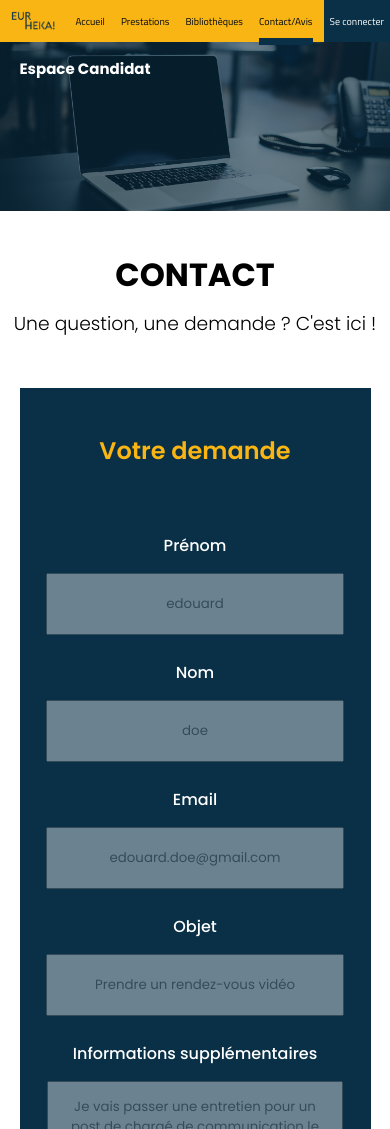
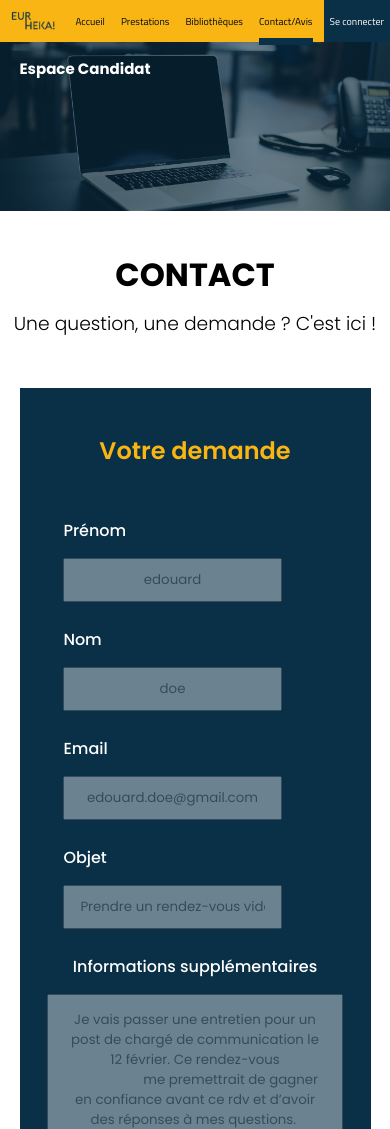
Before and after one commit to WildCodeSchool/remote2q4-21-p3-eurheka-front, a React (Create React App) app: page /contact-avis in a window 390 px wide. Shown: the top 1129 px of the page. Built offline with nearby package versions, Linux system fonts and the light colour scheme.

Commit message:
add firstname lastname

```diff
--- a/src/components/contact/ContactCard.css
+++ b/src/components/contact/ContactCard.css
@@ -32,7 +32,7 @@
     color: var(--main-color-light-title);
     font-weight: 600;
     margin-top: 45px;
-    margin-bottom: 40px;
+    margin-bottom: 25px;
 }
 
 .contact-form-subtitle{
@@ -42,10 +42,21 @@
     margin-bottom: 15px;
 }
 
-.contact-input-object{
+.contact-information-container{
+    display: flex;
     width: 75%;
+}
+
+.contact-input-container{
+    display: flex;
+    width: 100%;
+    flex-direction: column;
+}
+
+.contact-input{
+    width: 70%;
     opacity: 40%;
-    height: 58px;
+    height: 40px;
     text-align: center;
     font-family: 'Poppins', sans-serif;
     padding-left: 15px;
@@ -93,6 +104,10 @@
         margin-top: 25px;
     }
 
+    .contact-information-container{
+        flex-direction: column;
+    }
+
     .contact-button {
         margin-top: 55px;
     }
@@ -118,6 +133,10 @@
 
     .contact-form-subtitle{
         margin-top: 25px;
+    }
+
+    .contact-information-container{
+        flex-direction: column;
     }
 
     .contact-button {
--- a/src/components/contact/ContactCard.jsx
+++ b/src/components/contact/ContactCard.jsx
@@ -26,12 +26,14 @@ const ContactCard = () => {
             <h3 className='contact-subtitle'>Une question, une demande ? C'est ici !</h3>
             <form onSubmit={handleSubmit} className='contact-container'>
                 <h2 className='contact-form-title'>Votre demande</h2>
+                <div className='contact-information-container'>
+                    <div className='contact-input-container'>
                         <label for="firstname" className='contact-form-subtitle'>Prénom</label>
                         <input
                             type="text"
                             id="firstname"
                             name="firstname"
-                    className='contact-input-object'
+                            className='contact-input'
                             placeholder="edouard"
                             onFocus={(e) => e.target.placeholder = ""}
                             onBlur={(e) => e.target.placeholder = "edouard"}
@@ -42,18 +44,20 @@ const ContactCard = () => {
                             type="text"
                             id="lastname"
                             name="lastname"
-                    className='contact-input-object'
+                            className='contact-input'
                             placeholder="doe"
                             onFocus={(e) => e.target.placeholder = ""}
                             onBlur={(e) => e.target.placeholder = "doe"}
                             ref={lastNameRef}
                         />
+                    </div>
+                    <div className='contact-input-container'>
                     <label for="email" className='contact-form-subtitle'>Email</label>
                         <input
                             type="text"
                             id="email"
                             name="email"
-                    className='contact-input-object'
+                            className='contact-input'
                             placeholder="edouard.doe@gmail.com"
                             onFocus={(e) => e.target.placeholder = ""}
                             onBlur={(e) => e.target.placeholder = "edouard.doe@gmail.com"}
@@ -64,12 +68,14 @@ const ContactCard = () => {
                             type="text"
                             id="object"
                             name="object"
-                    className='contact-input-object'
+                            className='contact-input'
                             placeholder="Prendre un rendez-vous vidéo"
                             onFocus={(e) => e.target.placeholder = ""}
                             onBlur={(e) => e.target.placeholder = "Prendre un rendez-vous vidéo"}
                             ref={objectRef}
                         />
+                    </div>
+                </div>
                 <label for="description" className='contact-form-subtitle'>Informations supplémentaires</label>
                 <textarea
                     type="text"
--- a/src/components/create_user/CreateUser.scss
+++ b/src/components/create_user/CreateUser.scss
@@ -20,7 +20,7 @@
     }
 
     h2{
-       font-weight: 600;
+        font-weight: 600;
         font-size: 30px;
         color : var(--main-color-light-title);
         padding-top: 15px;
```
Lines whose indentation alone changed are shown as unchanged.
